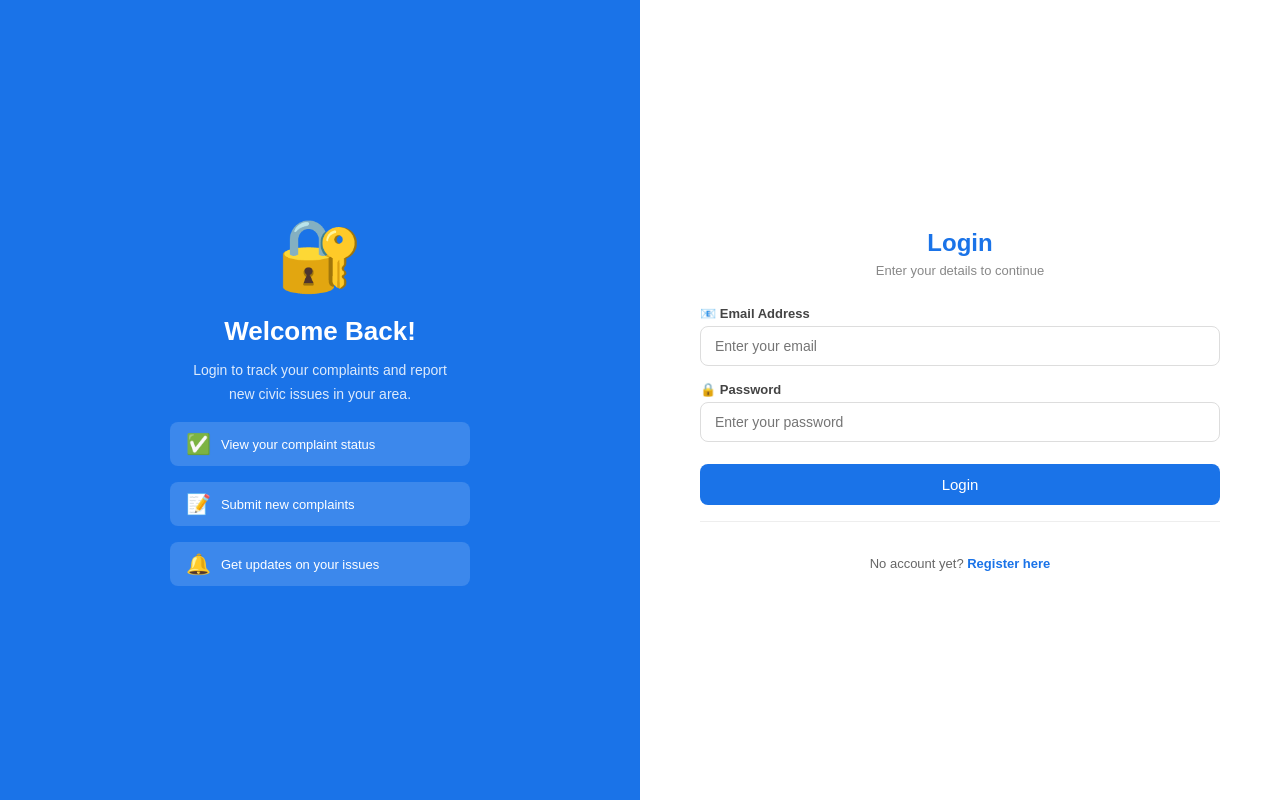
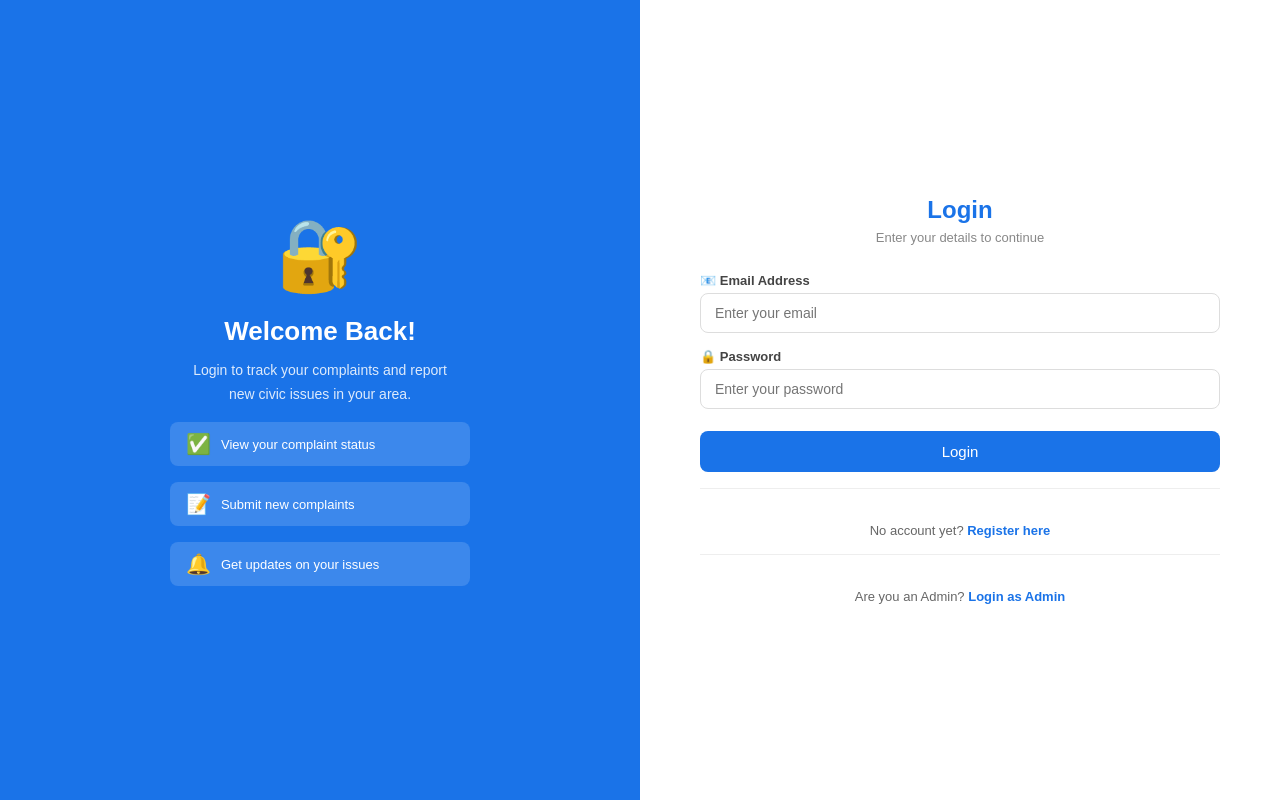
Before and after one commit to ChetsMalviye/civic-project, a Flask app: page /login in a window 1280 px wide. Run offline with Flask 3, Linux system fonts and the light colour scheme; some libraries are stand-ins or nearby versions.

Commit message:
Add admin login link on login page

```diff
--- a/templates/auth/login.html
+++ b/templates/auth/login.html
@@ -205,6 +205,9 @@
 
         <hr class="divider">
         <p class="register-link">No account yet? <a href="/register">Register here</a></p>
+
+<hr class="divider">
+<p class="register-link">Are you an Admin? <a href="/admin/login">Login as Admin</a></p>
     </div>
 
 </body>
--- a/templates/index.html
+++ b/templates/index.html
@@ -258,7 +258,7 @@
             <a href="#features">Features</a>
             <a href="/login">Login</a>
             <a href="/register">Register</a>
-            <a href="/admin/login">Admin</a>
+            <a href="/admin/login" style="color:#e74c3c;">Admin Panel</a>
         </div>
     </div>
 
```
